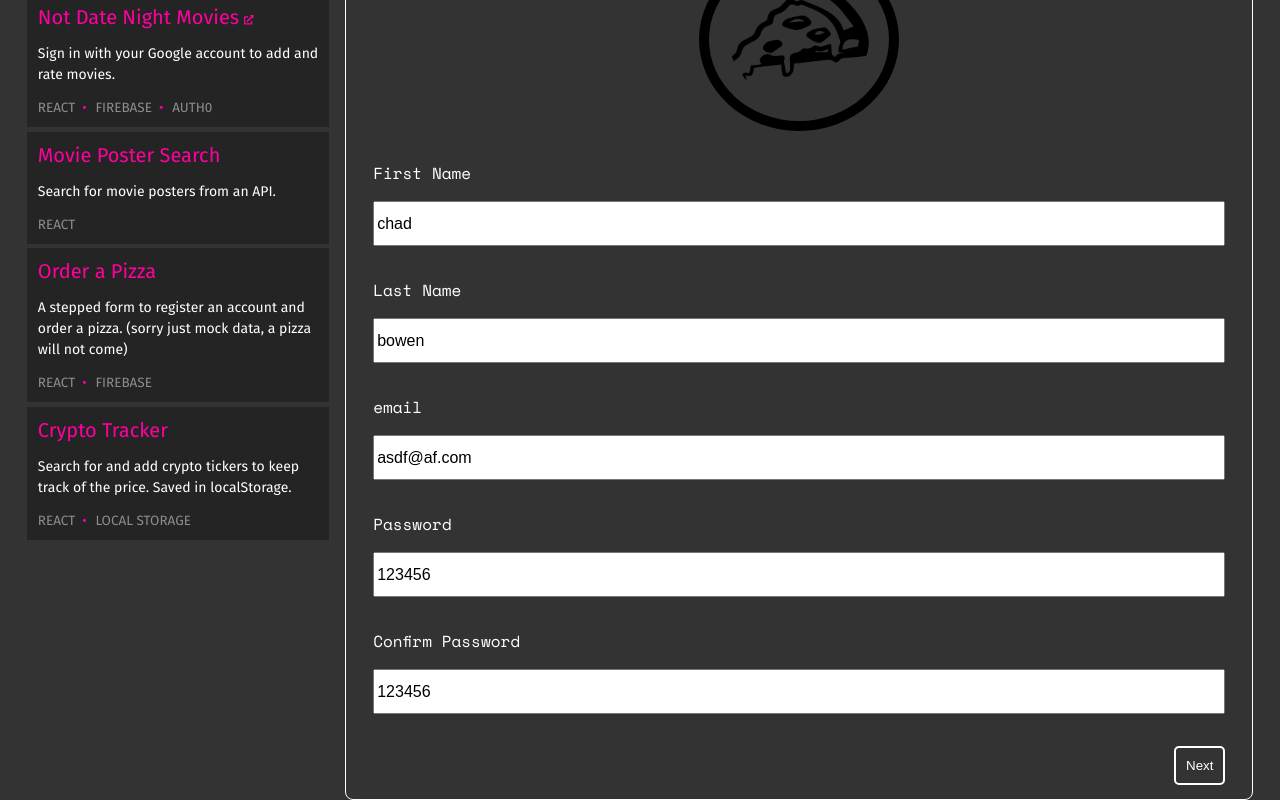
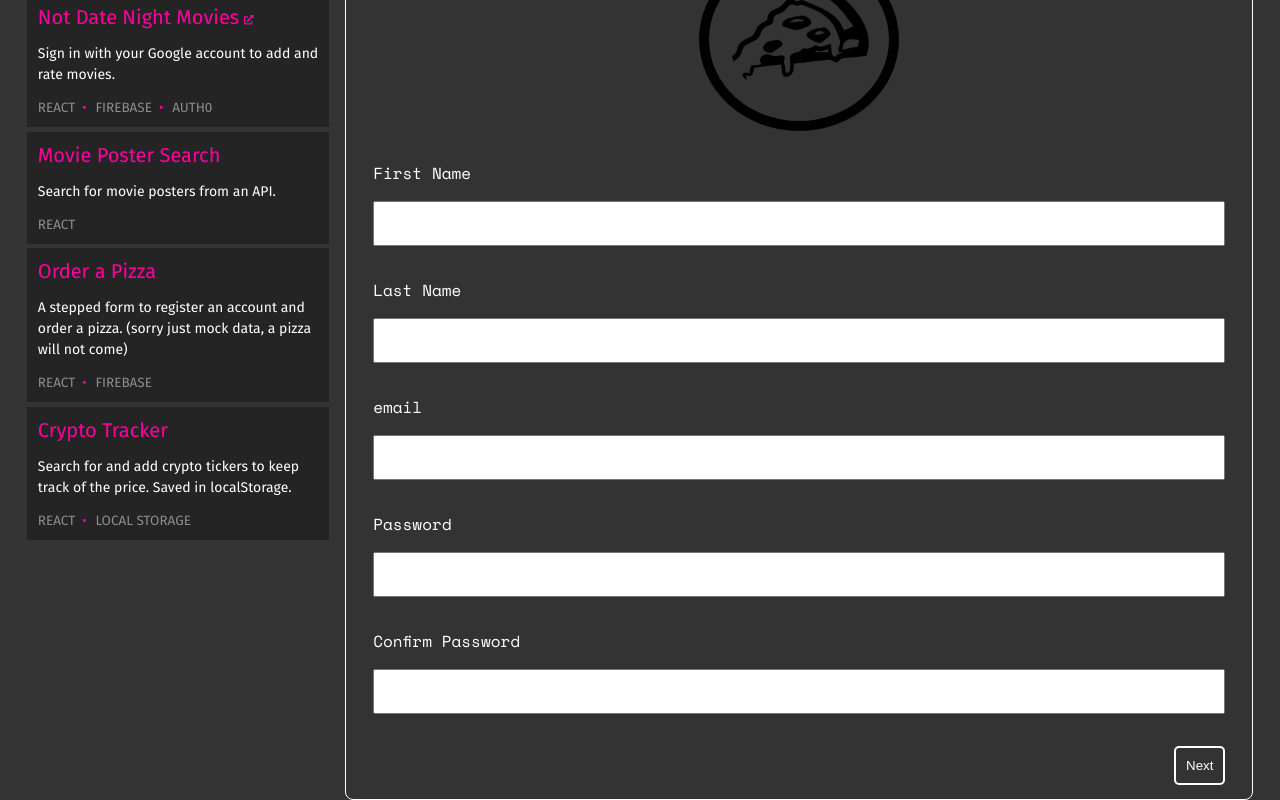
Before and after one commit to Chadbowen248/new-portfolio, a React (Create React App) app: page /steppedSignUpForm in a window 1280 px wide. Shown: the part 309-1109 px from the top of the page. Built offline with nearby package versions, Linux system fonts and the light colour scheme.

Commit message:
multi step form logic done w error handling - css needs some love

```diff
--- a/src/Components/SteppedSignUpForm/SteppedSignUpForm.js
+++ b/src/Components/SteppedSignUpForm/SteppedSignUpForm.js
@@ -1,6 +1,7 @@
 import { useState } from "react";
 import React from "react";
-import { Formik, Field, Form, ErrorMessage } from "formik";
+import { Formik, Field, Form, ErrorMessage, useFormikContext } from "formik";
+import valid from 'card-validator';
 import * as Yup from "yup";
 import "./style.css";
 import pizzaLogo from "../../img/pizza.png";
@@ -24,11 +25,11 @@ const [{firstName, lastName, email}, getFormValues] = useState({})
       getFormValues={getFormValues}
       showConfirm={showConfirm}
         initialValues={{
-          firstName: "chad",
-          lastName: "bowen",
-          email: "asdf@af.com",
-          password: "123456",
-          confirmPassword: "123456",
+          firstName: "",
+          lastName: "",
+          email: "",
+          password: "",
+          confirmPassword: "",
           pizzaType: "",
           pizzaSize: "",
           side: "",
@@ -74,17 +75,17 @@ const [{firstName, lastName, email}, getFormValues] = useState({})
           </div>
           <div className="input-item">
             <label htmlFor="email">email</label>
-            <Field name="email" type="text" />
+            <Field name="email" type="email" />
             <ErrorMessage name="email" />
           </div>
           <div className="input-item">
             <label htmlFor="password">Password</label>
-            <Field name="password" type="text" />
+            <Field name="password" type="password" />
             <ErrorMessage name="password" />
           </div>
           <div className="input-item">
             <label htmlFor="confirmPassword">Confirm Password</label>
-            <Field name="confirmPassword" type="text" />
+            <Field name="confirmPassword" type="password" />
             <ErrorMessage name="confirmPassword" />
           </div>
         </FormikStep>
@@ -136,8 +137,8 @@ const [{firstName, lastName, email}, getFormValues] = useState({})
 
         <FormikStep
           validationSchema={Yup.object().shape({
-            creditCard: Yup.string().required(),
-            expDate: Yup.date().required(),
+            creditCard: Yup.string().test('test-number', 'Credit Card is invalid', value => valid.number(value).isValid).required(),
+            expDate: Yup.string().test('date-test', 'Please Check exp date.', value => valid.expirationDate(value).isValid).required()
           })}
         >
        <div className="input-item">
@@ -147,14 +148,43 @@ const [{firstName, lastName, email}, getFormValues] = useState({})
         </div>
        <div className="input-item">
             <label htmlFor="expDate">Exp Date</label>
-            <Field name="expDate" type="date" />
+            <Field name="expDate" type="text" placeholder="mm/yy"/>
             <ErrorMessage name="expDate" />
         </div>
+        </FormikStep>
+        <FormikStep>
+            <Review />
         </FormikStep>
       </FormikStepper>}
     </div>
   );
 };
+
+const Review = () => {
+    const {values} = useFormikContext();
+    return <div>
+        <h1>Review Order</h1>
+        <dl className="review-list">
+            <div>
+                <dt>Name:</dt>
+                <dd>{values.firstName} {values.lastName}</dd>
+            </div>
+            <div>
+                <dt>Pizza:</dt>
+                <dd>A {values.pizzaSize} {values.pizzaType}</dd>
+            </div>
+            <div>
+                <dt>Sides:</dt>
+                <dd>{values.side}</dd>
+            </div>
+            <div>
+                <dt>Drink:</dt>
+                <dd>{values.drink}</dd>
+            </div>
+        </dl>
+        </div>
+
+}
 
 const FormikStep = ({ children }) => <>{children}</>;
 
@@ -167,6 +197,7 @@ const FormikStepper = ({ children, ...props }) => {
       {...props}
       validationSchema={currentStep.props.validationSchema}
       onSubmit={async (values, helpers) => {
+          console.log(values)
         if (step === childrenArray.length - 1) {
           await props.onSubmit(values, helpers);
         } else {
--- a/src/Components/SteppedSignUpForm/style.css
+++ b/src/Components/SteppedSignUpForm/style.css
@@ -41,6 +41,11 @@ form > * + * {
   width: 100%;
 }
 
+.review-list * {
+  display: flex;
+  font-size: 1.2em;
+}
+
 input,
 select {
   width: 100%;
```
Also changed, not shown: package.json (+4 -3 lines).
